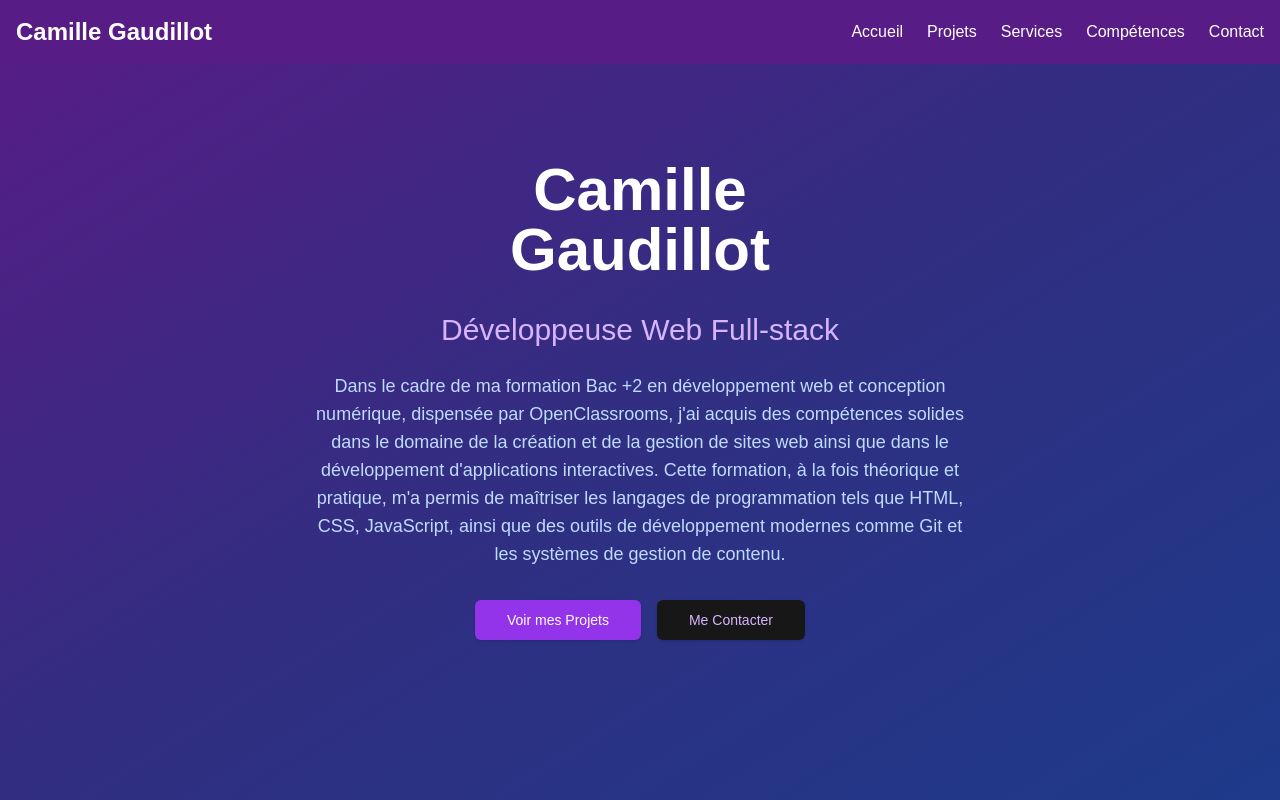
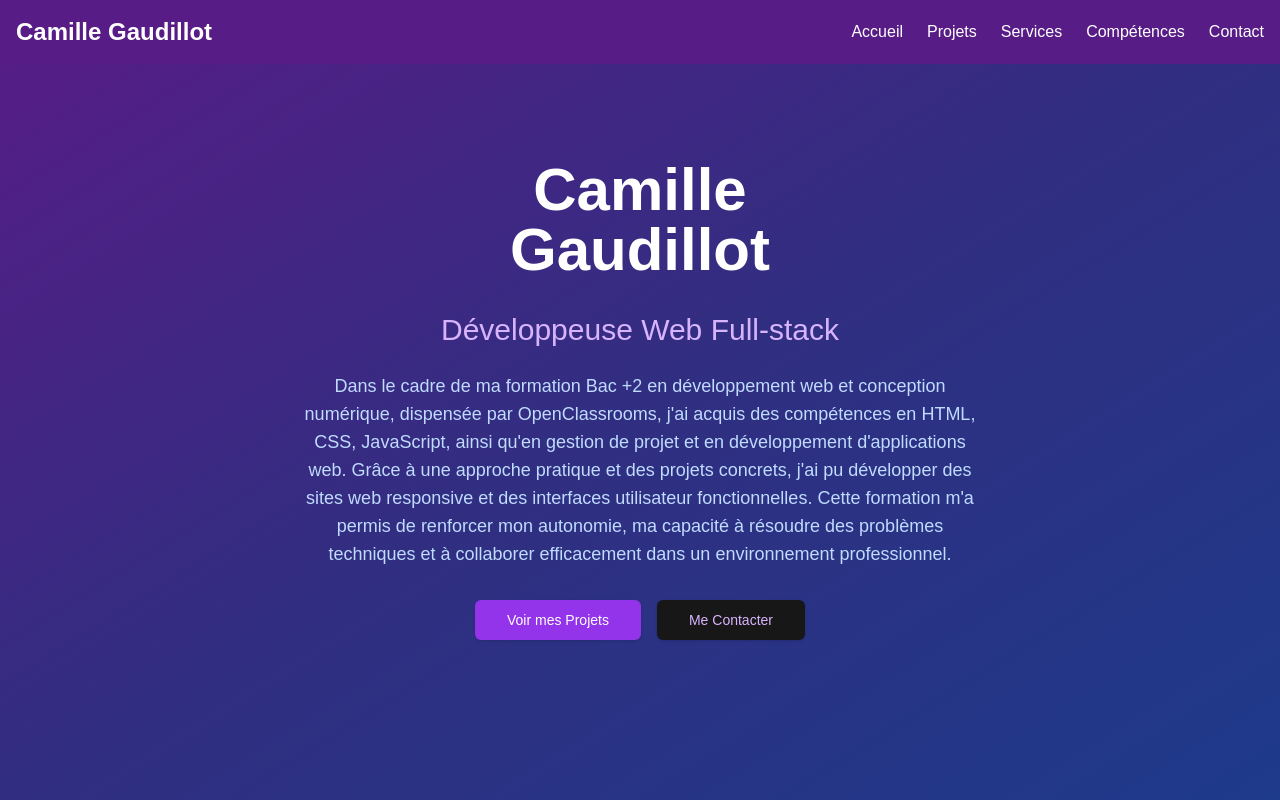
Before and after one commit to Ant1m0ny/Portfolio, a Next.js app: page / in a window 1280 px wide. Shown: the top 800 px of the page. Built offline with nearby package versions, Linux system fonts and the light colour scheme.

Commit message:
end commit

```diff
--- a/src/components/Projets/header.tsx
+++ b/src/components/Projets/header.tsx
@@ -144,7 +144,7 @@ const Header = () => {
                             transition={{ duration: 0.8, delay: 0.4 }}
                             className="text-lg text-blue-200 mb-8 max-w-2xl"
                         >
-                            Dans le cadre de ma formation Bac +2 en développement web et conception numérique, dispensée par OpenClassrooms, j'ai acquis des compétences solides dans le domaine de la création et de la gestion de sites web ainsi que dans le développement d'applications interactives. Cette formation, à la fois théorique et pratique, m'a permis de maîtriser les langages de programmation tels que HTML, CSS, JavaScript, ainsi que des outils de développement modernes comme Git et les systèmes de gestion de contenu.
+                            Dans le cadre de ma formation Bac +2 en développement web et conception numérique, dispensée par OpenClassrooms, j'ai acquis des compétences en HTML, CSS, JavaScript, ainsi qu'en gestion de projet et en développement d'applications web. Grâce à une approche pratique et des projets concrets, j'ai pu développer des sites web responsive et des interfaces utilisateur fonctionnelles. Cette formation m'a permis de renforcer mon autonomie, ma capacité à résoudre des problèmes techniques et à collaborer efficacement dans un environnement professionnel.
                         </motion.p>
                         <motion.div
                             initial={{ opacity: 0, y: 20 }}
```
